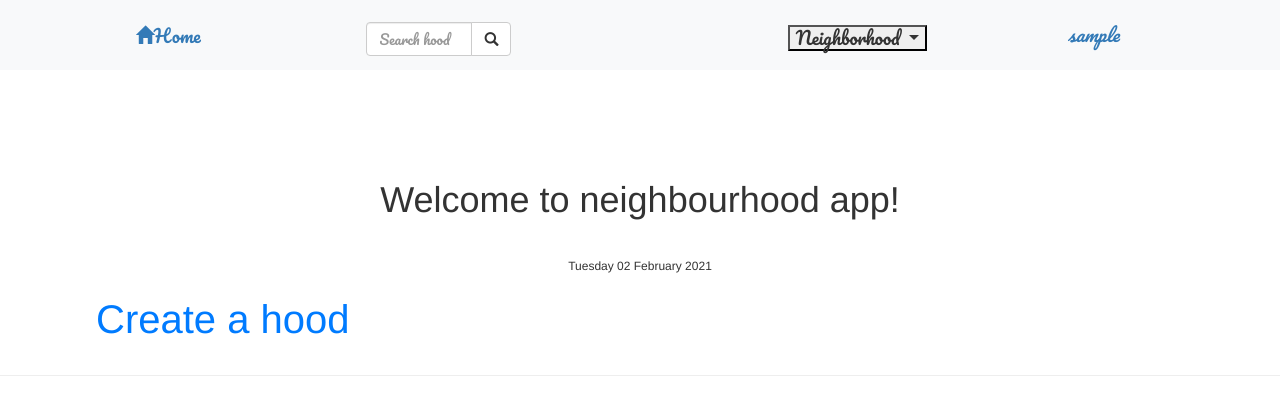
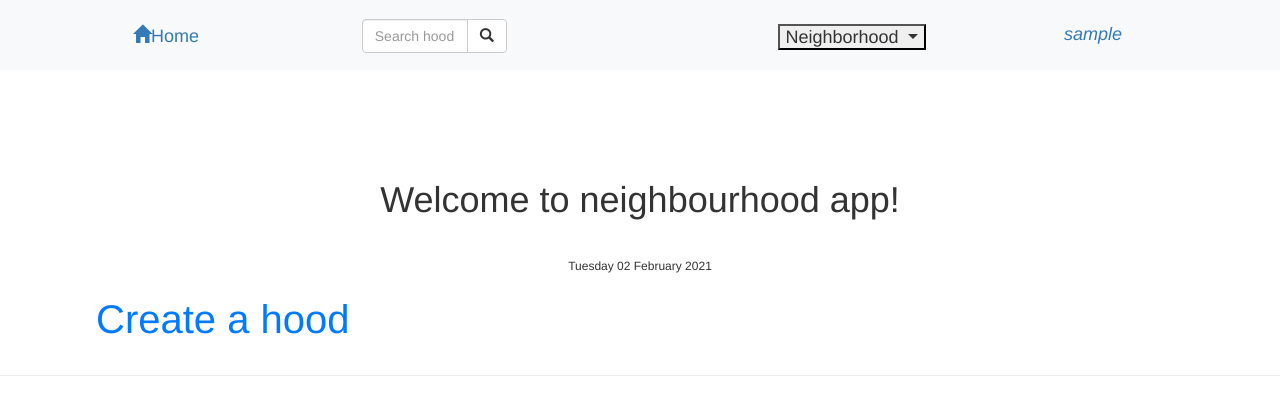
Before and after one commit to kclaudine/hood_app, a Django app: page / in a window 1280 px wide. Shown: the top 415 px of the page. Run offline with Django 3.2, Linux system fonts and the light colour scheme; the visitor is signed in with stand-in values (Sample User, id 1); data that the repository does not hold is empty; some libraries are stand-ins or nearby versions.

Commit message:
add changes

```diff
--- a/nebapp/templates/navbar.html
+++ b/nebapp/templates/navbar.html
@@ -6,7 +6,7 @@
     <style>
         nav{
             font-size: 30px;
-            font-family: 'Pacifico', cursive;
+            /* font-family: 'Pacifico', cursive; */
         }
     </style>
     <link rel="stylesheet" href="https://maxcdn.bootstrapcdn.com/bootstrap/3.3.7/css/bootstrap.min.css">
```
